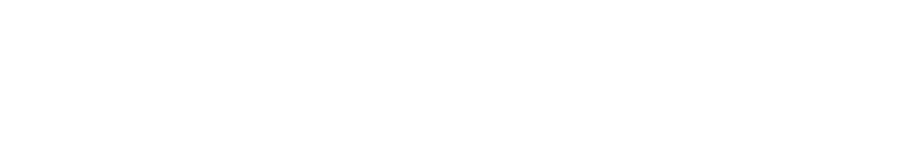
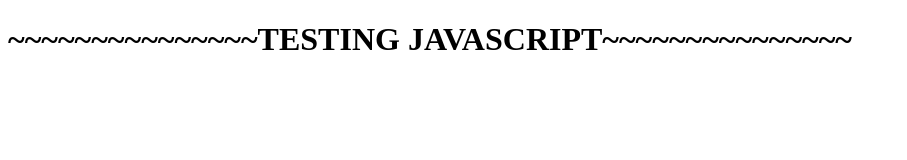
Before and after one commit to JMaxRowe/intro-to-javascript-functions-lab, a plain HTML site: page index.html in a window 1280 px wide. Shown: the whole page, without its empty margins (0-907 px from the left). Drawn offline with Linux system fonts and the light colour scheme.

Commit message:
Added HTML title

```diff
--- a/index.html
+++ b/index.html
@@ -8,6 +8,6 @@
 
 </head>
 <body>
-
+    <h1>~~~~~~~~~~~~~~~TESTING JAVASCRIPT~~~~~~~~~~~~~~~</h1>
 </body>
 </html>
```
